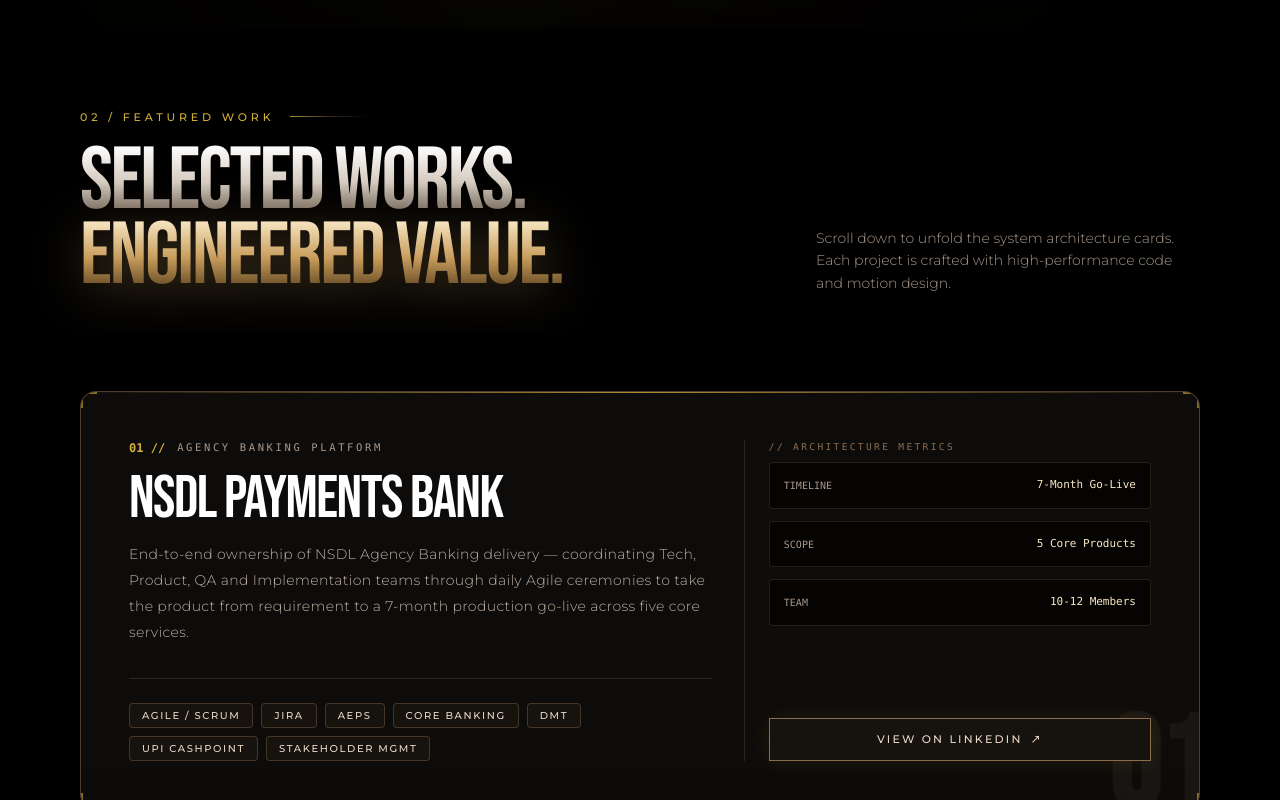
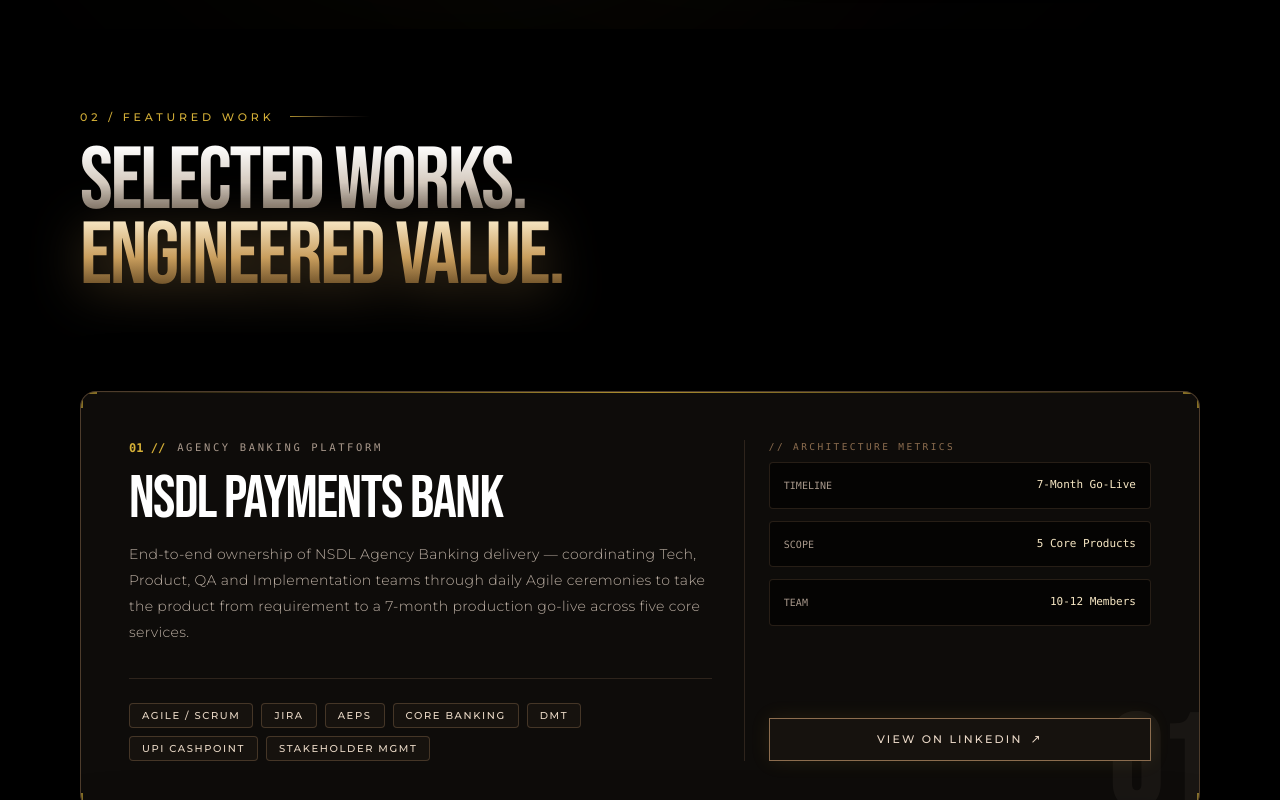
Before and after one commit to sangharsmohantyofficial59-cell/sangharsportfolio, a React (Vite) app: page / in a window 1280 px wide. Shown: the part 1615-2415 px from the top of the page. Built offline with nearby package versions, Linux system fonts and the light colour scheme; a web font is replaced by a local one.

Commit message:
Remove projects demo instruction

```diff
--- a/src/components/ProjectsSection.tsx
+++ b/src/components/ProjectsSection.tsx
@@ -122,12 +122,6 @@
             </span>
           </h2>
 
-          <p
-            className="text-xs sm:text-sm font-light text-[#A8988B] max-w-sm mt-4 md:mt-0 leading-relaxed"
-            style={{ fontFamily: "'Montserrat', sans-serif" }}
-          >
-            Scroll down to unfold the system architecture cards. Each project is crafted with high-performance code and motion design.
-          </p>
         </motion.div>
 
         {/* React Bits Stacking Deck */}
```
